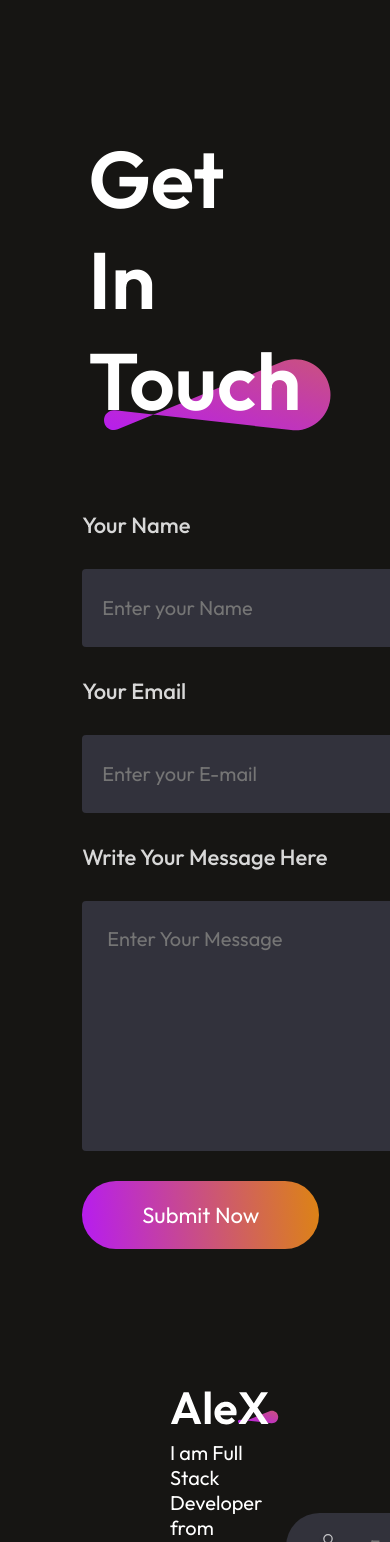
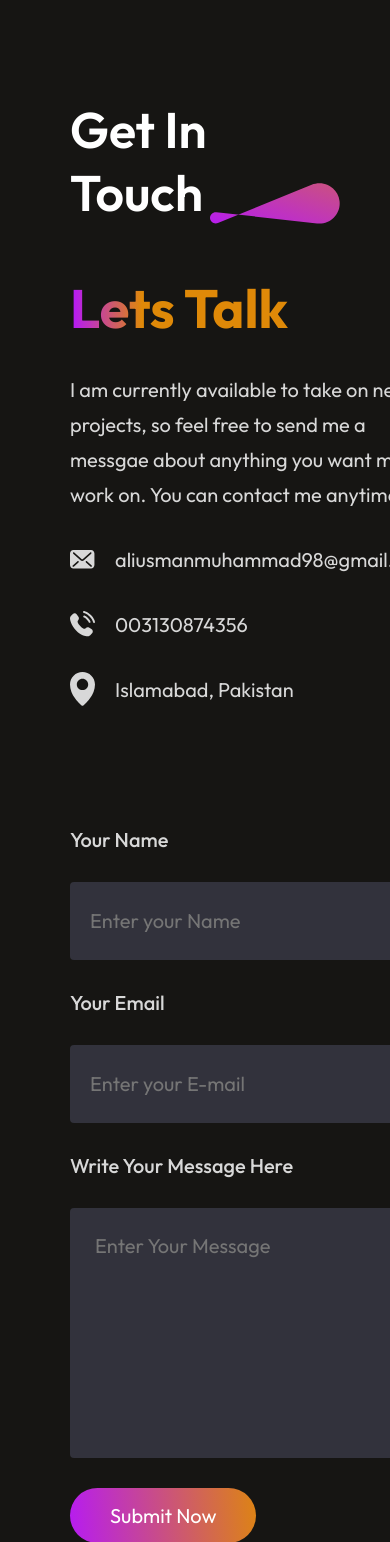
Before and after one commit to M-UsmanAli/portfolio, a React (Vite) app: page / in a window 390 px wide. Shown: the part 5146-6688 px from the top of the page. Built offline with nearby package versions, Linux system fonts and the light colour scheme.

Commit message:
making the contact reposive

```diff
--- a/src/components/Contact/Contact.css
+++ b/src/components/Contact/Contact.css
@@ -117,3 +117,50 @@
     transform: scale(1.1);
     transition: 0.3s;
 }
+
+@media(max-width:768px){
+    .contact{
+        gap: 50px;
+        margin: 50px 70px;
+        align-items: start;
+    }
+    .contact-title h1{
+        padding: 0;
+        font-size: 50px;
+        font-weight: 600;
+    }
+    .contact-title img{
+        width: 130px;
+        right: -20px;
+    }
+    .contact-section{
+        flex-direction: column;
+    }
+    .contact-left h1{
+        font-size: 54px;
+    }
+    .contact-left p{
+        font-size: 20px;
+    }
+    .contact-detail{
+        gap: 20px;
+    }
+    .contact-detail img{
+        width: 25px;
+    }
+    .contact-right label{
+        font-size: 20px;
+    }
+    .contact-right input{
+        width: 100%;
+        font-size: 20px;
+    }
+    .contact-right textarea{
+        width: 95%;
+        font-size: 20px;
+    }
+    .contact-submit{
+        font-size: 20px;
+        padding: 15px 40px;
+    }
+}
```
